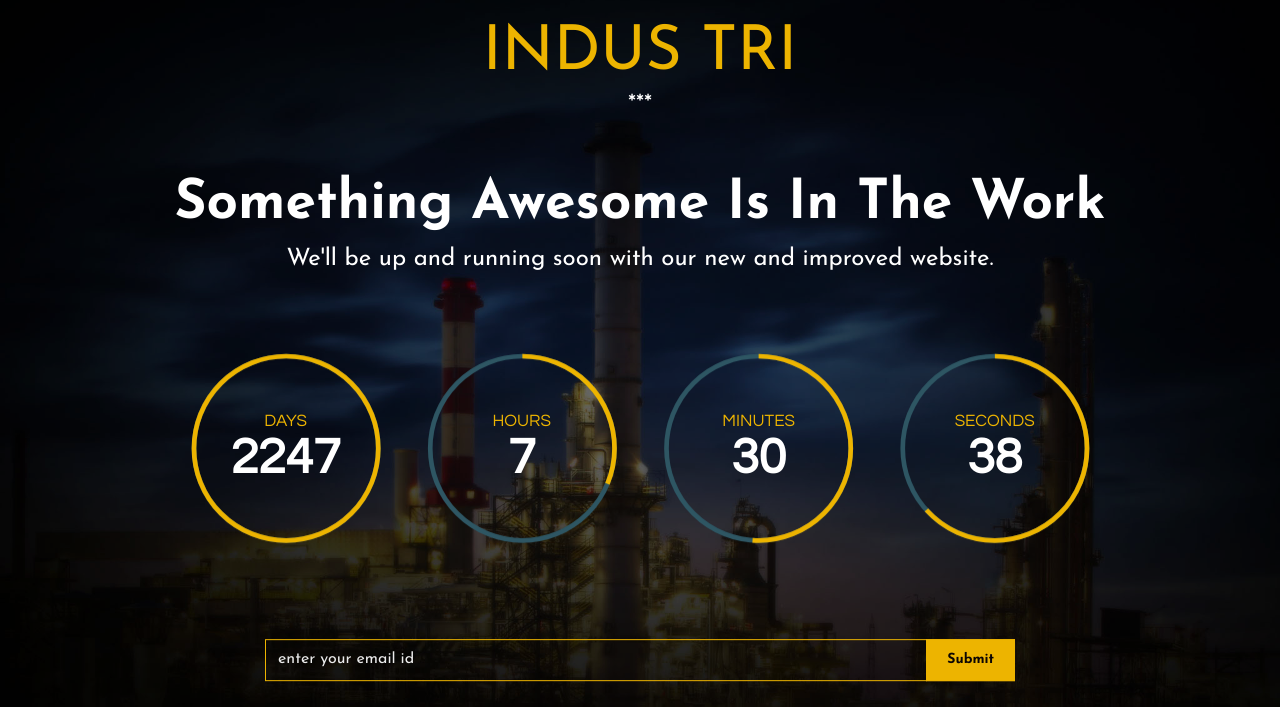
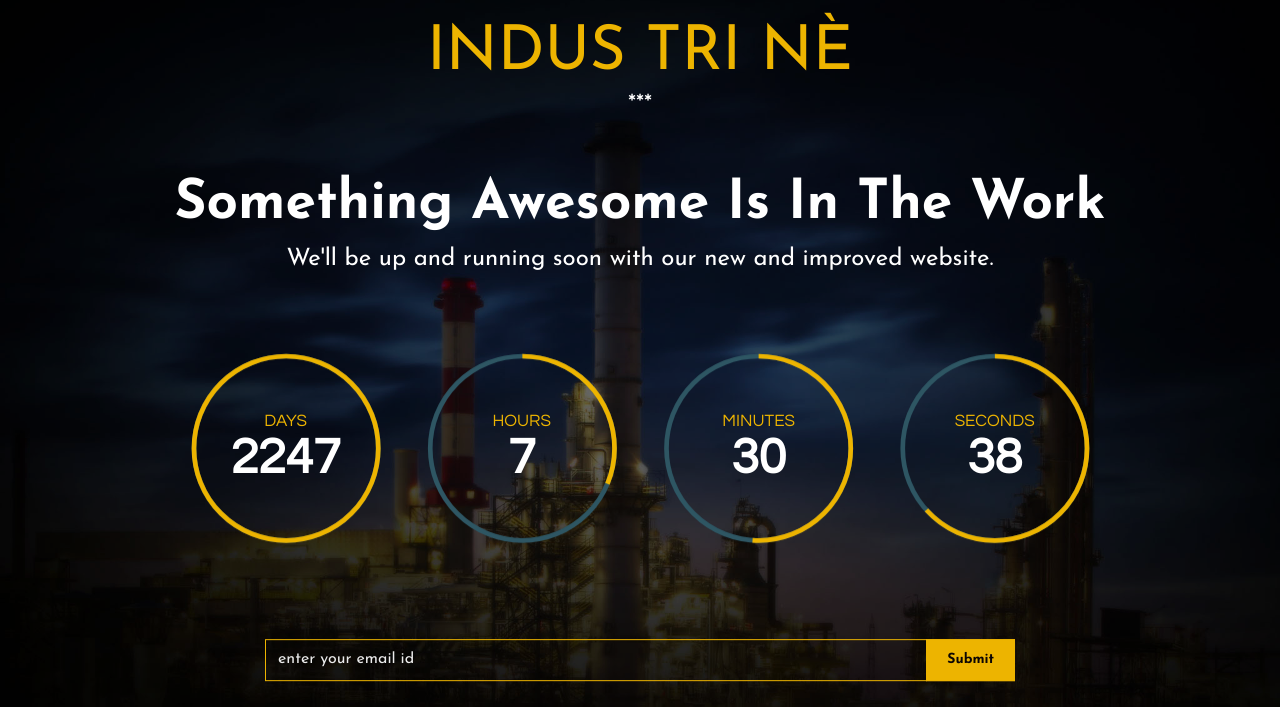
Before and after one commit to tuanbl/test_api, a plain HTML site: page index.html in a window 1280 px wide. Shown: the top 707 px of the page. Drawn offline with nearby package versions, Linux system fonts and the light colour scheme.

Commit message:
Update index.html

```diff
--- a/index.html
+++ b/index.html
@@ -42,7 +42,7 @@
 				<div class="row">
 					<div class="blazer clearfix">
 						<div class="col-sm-12">
-						   <h1>INDUS TRI</h1>
+						   <h1>INDUS TRI NÈ</h1>
 						   <h2>Something Awesome is in the Work</h2>
 						   <h3>We'll be up and running soon with our new and improved website.</h3>
 						</div>
```
